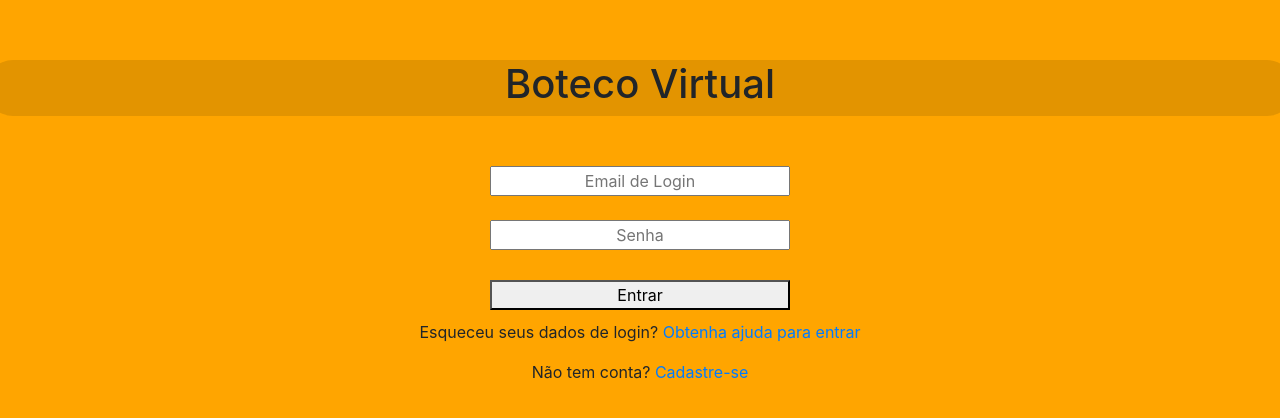
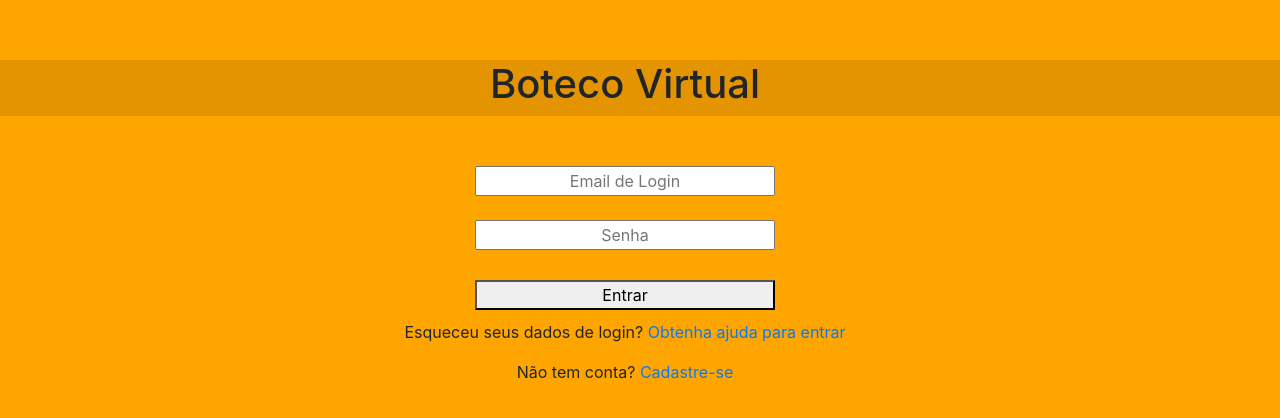
Before and after one commit to Buteco-trabalho/projetoQueroBar, a plain HTML site: page Login/html/index.html in a window 1280 px wide. Shown: the part 140-558 px from the top of the page. Drawn offline with nearby package versions, Linux system fonts and the light colour scheme.

```diff
--- a/Login/styles/style.css
+++ b/Login/styles/style.css
@@ -6,7 +6,10 @@
     text-align: center;
     margin-bottom: 50px;
     background-color: rgba(223, 145, 0, 0.856);
-    border-radius: 100px;
+    margin-left: 15px;
+}
+.titulo h1{
+    margin-right: 30px;
 }
 .login{
     text-align: center;
@@ -29,3 +32,6 @@
 .cadastro{
     text-align: center;
 }
+section{
+    max-width: 100%;
+}
```
